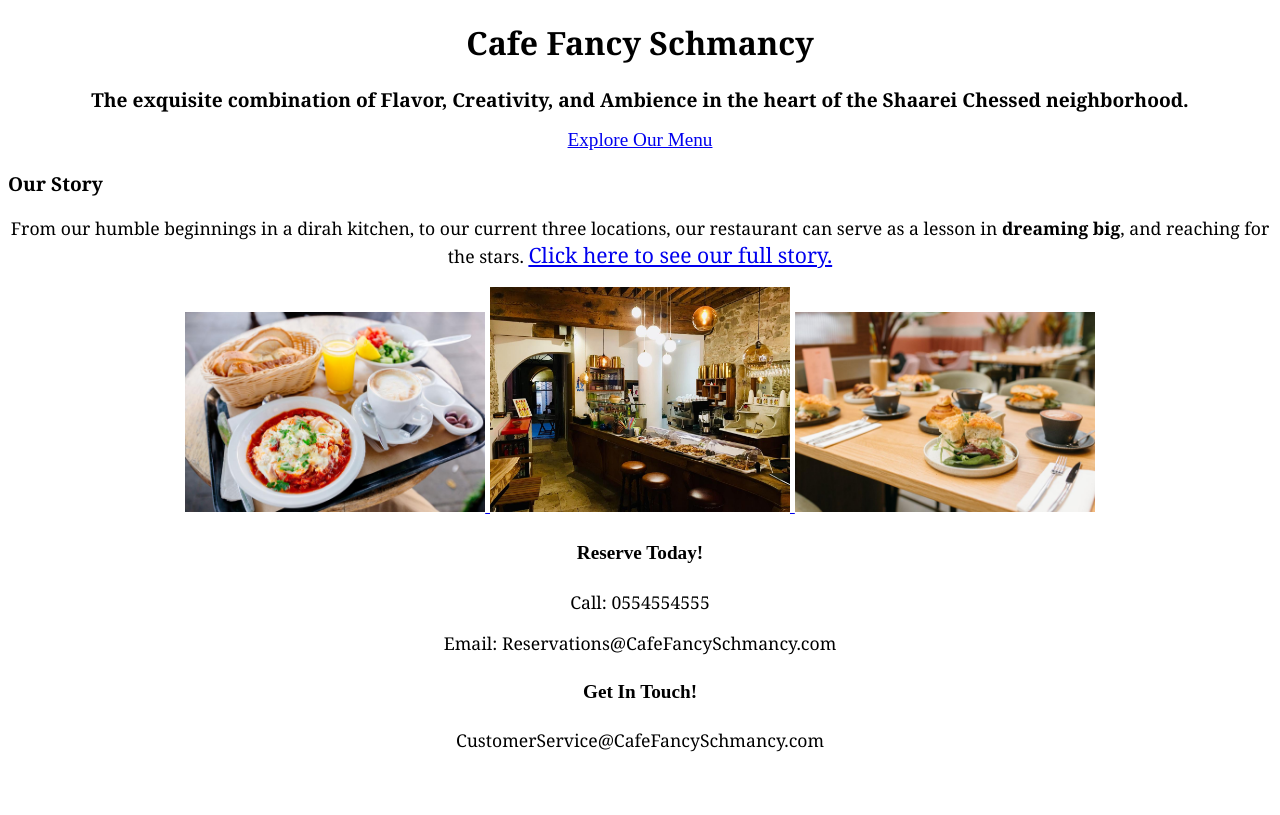
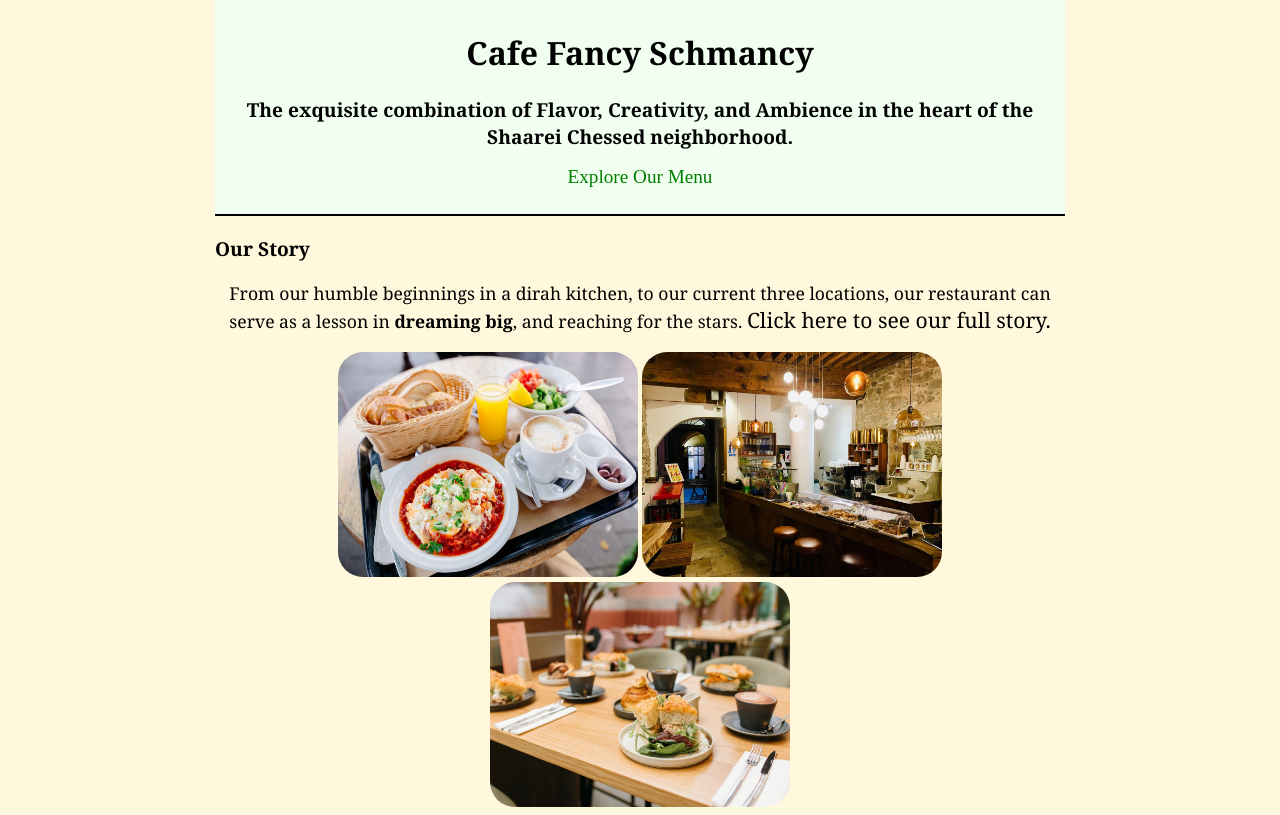
Before and after one commit to DassiGit/Homeworks, a plain HTML site: page html/49/index.html in a window 1280 px wide. Shown: the top 815 px of the page. Drawn offline with Linux system fonts and the light colour scheme.

Commit message:
saving these changes so I can open them in the right folder

```diff
--- a/html/49/CSS/Res.css
+++ b/html/49/CSS/Res.css
@@ -1,5 +1,9 @@
 header{
 text-align: center;
+border-bottom: 2px solid Black;
+background-color: honeydew;
+padding: 10px;
+margin:0;
 }
 
 h1{
@@ -11,10 +15,21 @@ h1{
 h2{
 font-family:Georgia, 'Times New Roman', Times, serif;
 font-size: 1.2em;
+
 }
 a{
     font-size: 1.2em;
+    color: green;
+    text-decoration: none;
 
+}
+nav{
+    margin:  1em;
+}
+body{
+    margin: auto;
+    background-color:cornsilk;
+    width: 850px;
 }
 h3{
     font-family: Georgia, 'Times New Roman', Times, serif;
@@ -32,6 +47,8 @@ h3{
 }*/
 img{
     width: 300px;
+    border-radius: 25px;
+    height: 225px;
 }
 div{
     text-align: center;
@@ -46,3 +63,14 @@ h5{
     font-family: cursive;
     text-align: center;
 }
+a.storyClick{
+    color:black;
+    text-decoration: none;
+}
+a.storyClick:visited{
+    color: black;
+}
+ a:hover,a.storyClick:hover  {
+    color: brown;
+
+}
--- a/html/49/index.html
+++ b/html/49/index.html
@@ -11,12 +11,12 @@
 <h2>The exquisite combination of Flavor, Creativity, and Ambience in the heart of the Shaarei Chessed neighborhood.</h2>
 </head>
 <a href="/html/49/Menu.html"target="_blank">Explore Our Menu</a>
-
+    <Nav></Nav>
     </header>
 <body>
 
     <h3>Our Story</h3>
-    <p>From our humble beginnings in a dirah kitchen, to our current three locations, our restaurant can serve as a lesson in <strong>dreaming big</strong>, and reaching for the stars. <a href="story.html">Click here to see our full story.</p>
+    <p>From our humble beginnings in a dirah kitchen, to our current three locations, our restaurant can serve as a lesson in <strong>dreaming big</strong>, and reaching for the stars. <a class="storyClick" href="story.html">Click here to see our full story.</p>
 
 <div>
     <img src="images/cafe2.jpg" alt="Some Cafe Food">
```
